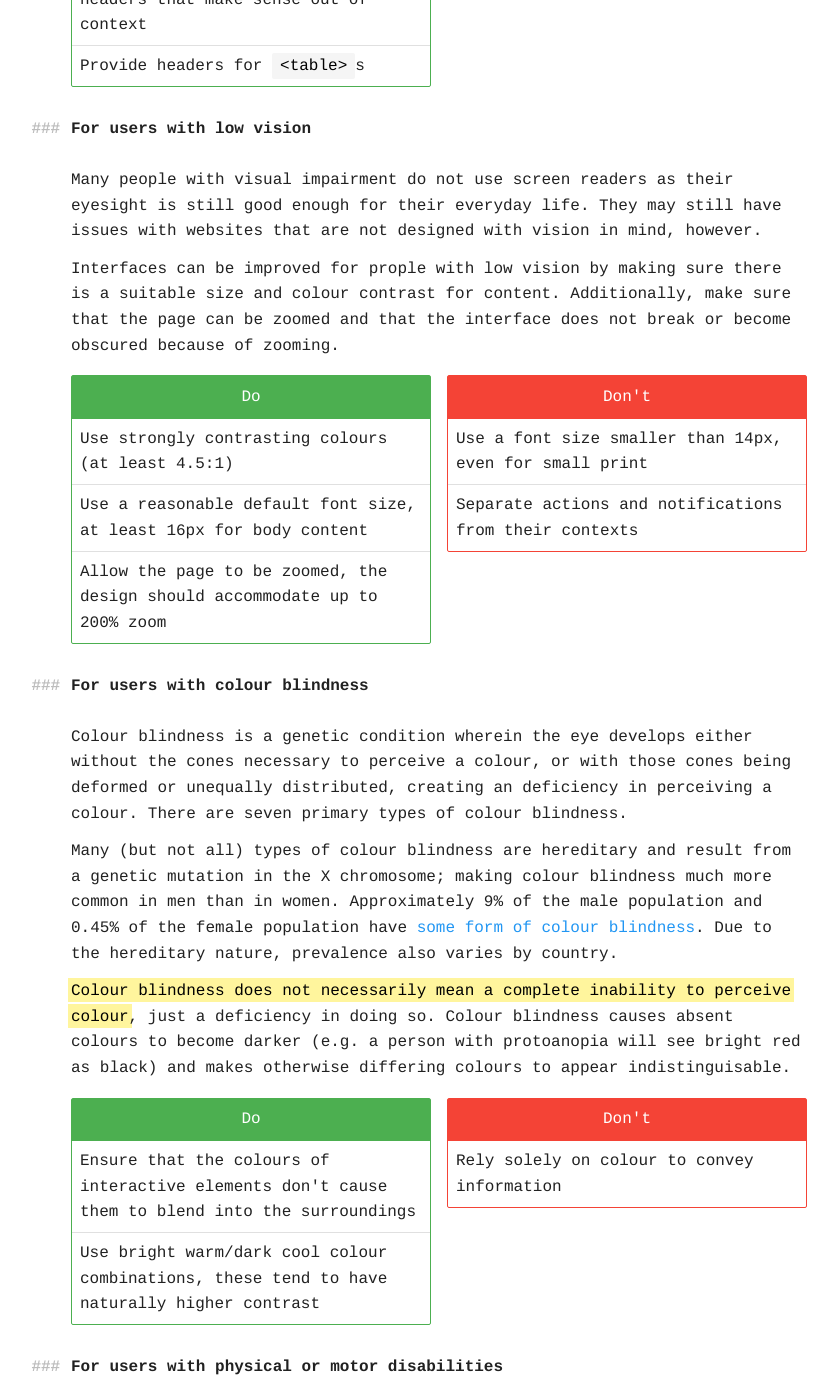
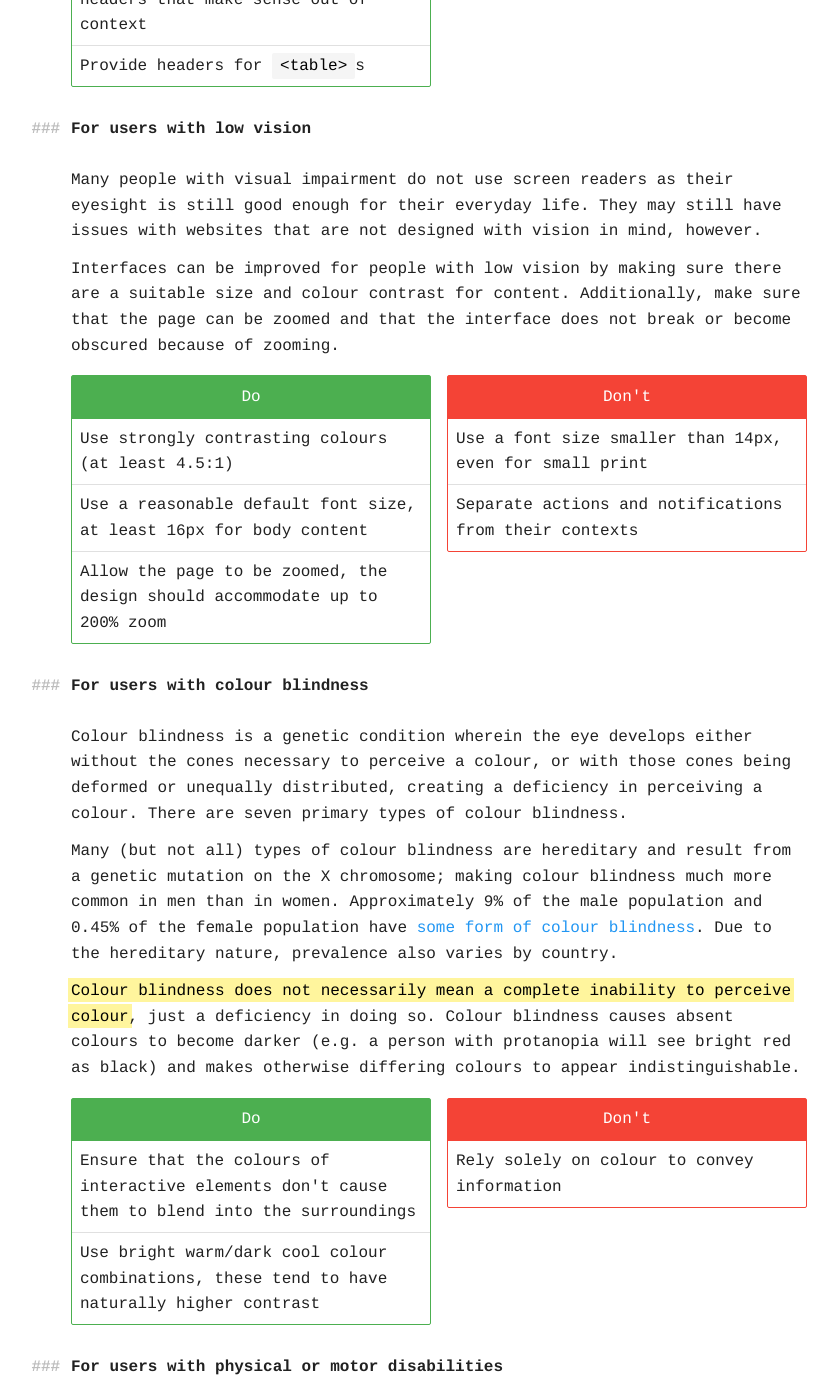
Before and after one commit to querkmachine/FSFrontEndDocs, a Jekyll site: the page built from concepts/accessibility.md, in a window 1280 px wide and 1400 px high, scrolled down 2585 px. Shown: the whole window, without its empty margins (201-1039 px from the left). Built offline with Jekyll 4.4.1, drawn with Linux system fonts in a browser that asks for light colours; some of the changed text lies outside the part shown.

Commit message:
Fix spelling and grammar errors

```diff
--- a/concepts/accessibility.md
+++ b/concepts/accessibility.md
@@ -110,7 +110,7 @@ Be aware that screen readers tend to summarise the contents of a page into a lis
 
 Many people with visual impairment do not use screen readers as their eyesight is still good enough for their everyday life. They may still have issues with websites that are not designed with vision in mind, however.
 
-Interfaces can be improved for prople with low vision by making sure there is a suitable size and colour contrast for content. Additionally, make sure that the page can be zoomed and that the interface does not break or become obscured because of zooming.
+Interfaces can be improved for people with low vision by making sure there are a suitable size and colour contrast for content. Additionally, make sure that the page can be zoomed and that the interface does not break or become obscured because of zooming.
 
 <div class="grid">
 	<div class="cell">
@@ -136,11 +136,11 @@ Interfaces can be improved for prople with low vision by making sure there is a
 
 ### For users with colour blindness
 
-Colour blindness is a genetic condition wherein the eye develops either without the cones necessary to perceive a colour, or with those cones being deformed or unequally distributed, creating an deficiency in perceiving a colour. There are seven primary types of colour blindness.
+Colour blindness is a genetic condition wherein the eye develops either without the cones necessary to perceive a colour, or with those cones being deformed or unequally distributed, creating a deficiency in perceiving a colour. There are seven primary types of colour blindness.
 
-Many (but not all) types of colour blindness are hereditary and result from a genetic mutation in the X chromosome; making colour blindness much more common in men than in women. Approximately 9% of the male population and 0.45% of the female population have [some form of colour blindness](http://www.colour-blindness.com/general/prevalence/). Due to the hereditary nature, prevalence also varies by country.
+Many (but not all) types of colour blindness are hereditary and result from a genetic mutation on the X chromosome; making colour blindness much more common in men than in women. Approximately 9% of the male population and 0.45% of the female population have [some form of colour blindness](http://www.colour-blindness.com/general/prevalence/). Due to the hereditary nature, prevalence also varies by country.
 
-&zwnj;<mark>Colour blindness does not necessarily mean a complete inability to perceive colour</mark>, just a deficiency in doing so. Colour blindness causes absent colours to become darker (e.g. a person with protoanopia will see bright red as black) and makes otherwise differing colours to appear indistinguisable.
+&zwnj;<mark>Colour blindness does not necessarily mean a complete inability to perceive colour</mark>, just a deficiency in doing so. Colour blindness causes absent colours to become darker (e.g. a person with protanopia will see bright red as black) and makes otherwise differing colours to appear indistinguishable.
 
 <div class="grid">
 	<div class="cell">
@@ -219,7 +219,7 @@ Interfaces can be improved for users who are hard of hearing by providing text a
 
 ### For users with dyslexia
 
-Dyslexia is a cognitive disorder variously related to either issues with the language processing or visual processing centres of the brain. Dyslexia is often attributed to similar issues with number processing (dyscalculia) and distinguishing directions. Dyslexics often say their difficulty stems from text appearing to shift position or rotate while they're reading, leading to problems determining letter shapes and distinguishing between similar looking letters. Approximately 10% of people in the UK have dyslexia.
+Dyslexia is a cognitive disorder variously related to either issue with the language processing or visual processing centres of the brain. Dyslexia is often attributed to similar issues with number processing (dyscalculia) and distinguishing directions. Dyslexics often say their difficulty stems from text appearing to shift position or rotate while they're reading, leading to problems determining letter shapes and distinguishing between similar looking letters. Approximately 10% of people in the UK have dyslexia.
 
 Interfaces can be improved for users with dyslexia through appropriate typesetting, such as using typefaces with visually distinct glyphs and having wide spacing between words so that they cannot 'blend together'. Avoid using underlines, italics and capitalisation for emphasis, as these change the visual appearance of the glyph and make the letters harder to distinguish from one another. If possible, reduce the reliance on text content to convey information, and utilise other mediums such as diagrams or video.
 
@@ -252,7 +252,7 @@ Interfaces can be improved for users with dyslexia through appropriate typesetti
 
 Photosensitive epilepsy is a form of epilepsy which is triggered by visual stimuli such as flashing lights or regular moving patterns. The effects can be limited to nausea or dizziness but can be as severe as seizures. Approximately 4% of people have photosensitive epilepsy.
 
-Most web content is harmless to people who suffer with photosensitive epilepsy, however some visual effects—from full-screen jumps to obnoxiously flashing banner ads—can cause issues for some people. Interfaces can be improved by reducing the use of these effects.
+Most web content is harmless to people who suffer with photosensitive epilepsy, however, some visual effects—from full-screen jumps to obnoxiously flashing banner ads—can cause issues for some people. Interfaces can be improved by reducing the use of these effects.
 
 The <abbr title="Web Content Accessibility Guidelines">WCAG</abbr> defines flashing or strobing as being [more than three times a second](https://www.w3.org/TR/WCAG20/#seizure-does-not-violate).
 
@@ -311,7 +311,7 @@ Interfaces can be improved for users with motion sensitivity by avoiding large s
 
 Simple accessibility testing can be carried out in your browser using the [Tota11y](http://khan.github.io/tota11y/) bookmarklet. This checks for simple violations like poor colour contrast, nonsensical ordering, insufficient labels and missing `alt` text. It also includes a 'screen reader wand', which provides a basic view as to what content is visible to screen readers.
 
-Google have a Chrome extension that adds extra tools for accessibility testing to the built in devtools, [Accessibility Developer Tools](https://chrome.google.com/webstore/detail/accessibility-developer-t/fpkknkljclfencbdbgkenhalefipecmb?hl=en), which includes a panel showing screen reader previews and an accessibility audit task to find common problems.
+Google have a Chrome extension that adds extra tools for accessibility testing to the built-in devtools, [Accessibility Developer Tools](https://chrome.google.com/webstore/detail/accessibility-developer-t/fpkknkljclfencbdbgkenhalefipecmb?hl=en), which includes a panel showing screen reader previews and an accessibility audit task to find common problems.
 
 For more in-depth screen reader testing we've previously employed [<abbr title="NonVisual Desktop Access">NVDA</abbr> screen reader](http://www.nvaccess.org/), which includes a speech viewer so you can see how the page is read without requiring sound.
 
```
Also changed, not shown: other parts of concepts/accessibility.md (+6 -6 lines).
